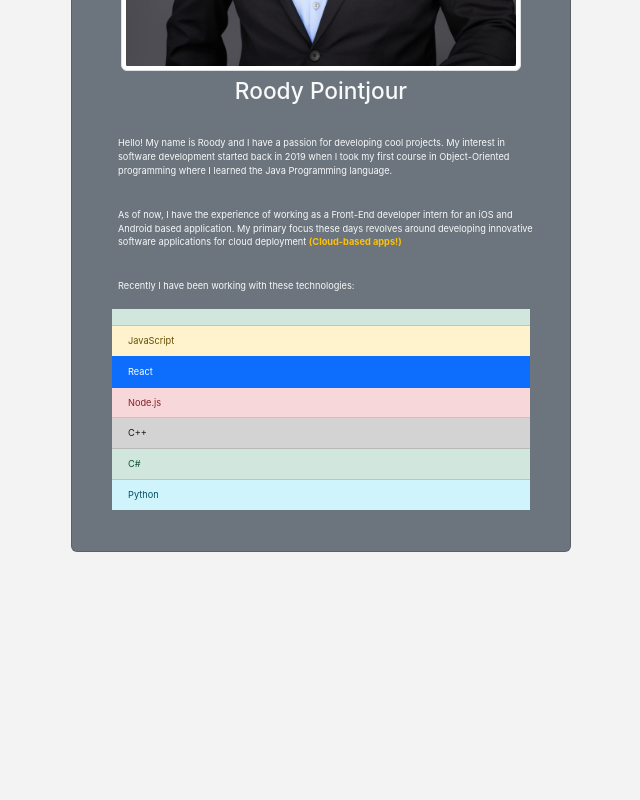
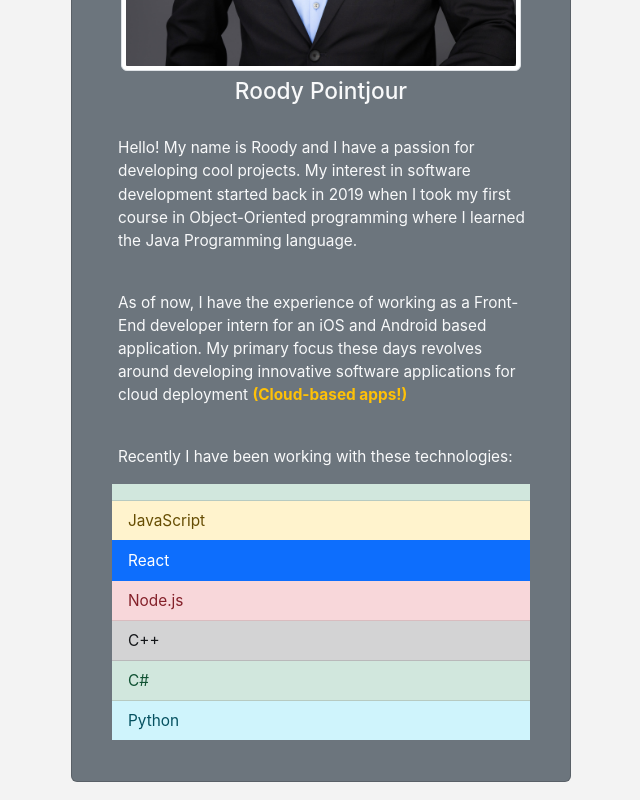
Before and after one commit to rpointjour/digital_business_card, a React (Create React App) app: page / in a window 768 px wide. Shown: the part 1220-2020 px from the top of the page, without its empty margins (63-703 px from the left). Built offline with nearby package versions, Linux system fonts and the light colour scheme.

Commit message:
modified AboutMe

```diff
--- a/src/Components/StyleSheets/AboutMe.css
+++ b/src/Components/StyleSheets/AboutMe.css
@@ -10,7 +10,7 @@
 #lst {
   list-style-type: none;
 }
-
+/*Desktop*/
 @media screen and (min-width:495px)
 {
   #crd{
@@ -31,7 +31,28 @@
     display:none;
   }
 }
-
+/*Tablet*/
+@media screen and (min-width:495px) and ( max-width:950px)
+{
+  #crd{
+    width:500px;
+  }
+  article{
+    white-space: wrap;
+    font-size:2vw;
+    text-align:left;
+    padding-bottom:25px;
+    margin:0;
+  }
+  .hello{
+    position:relative;
+    left:6px !important;
+  }
+  .period{
+    display:none;
+  }
+}
+/*Mobile*/
 @media screen and (max-width:494px)
 {
   article{
```
